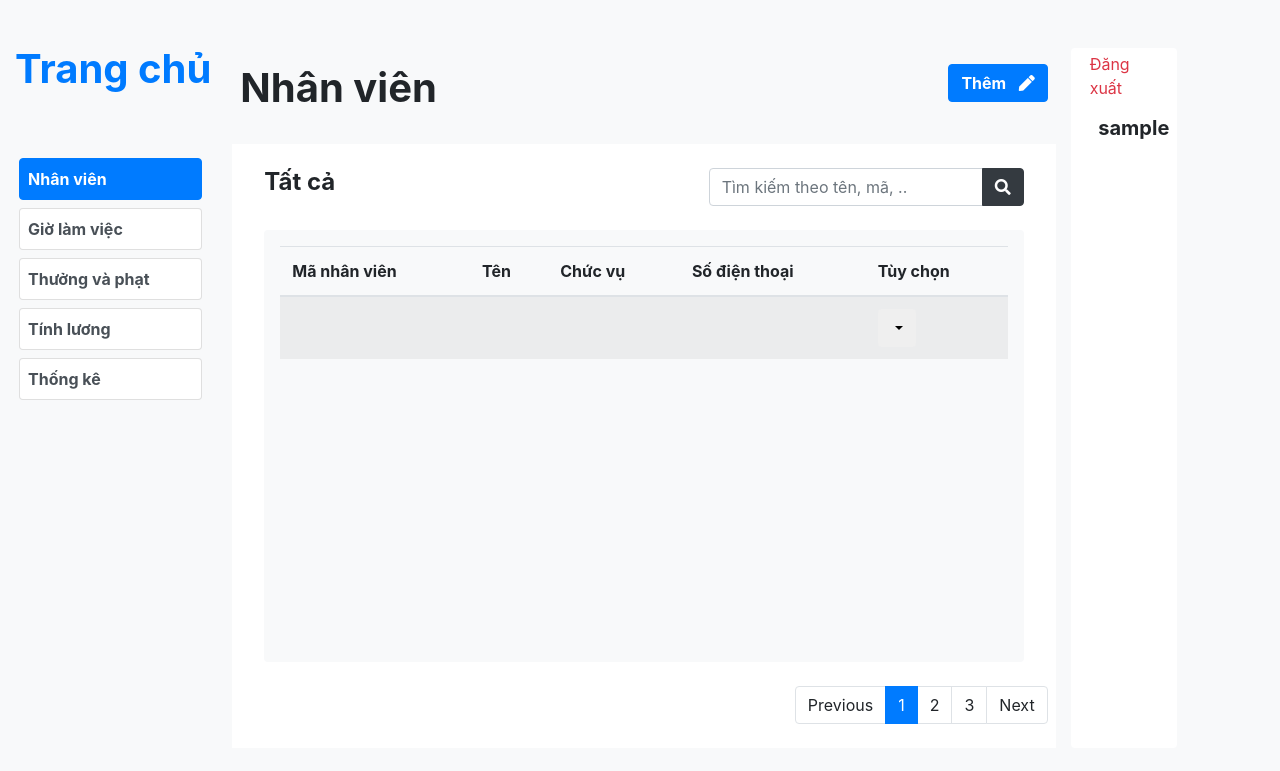
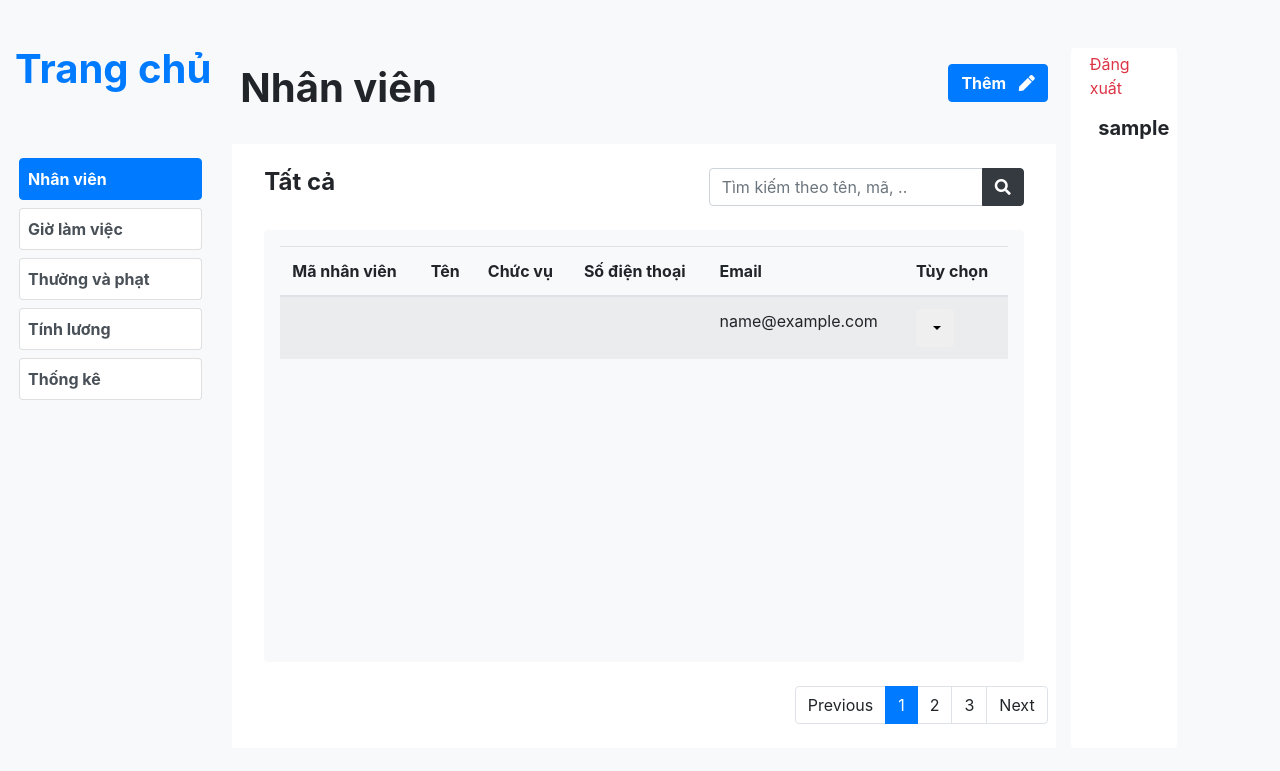
Before and after one commit to 0359562311/btl_php, a PHP site: page /list/manage/nhanvien/ in a window 1280 px wide. Shown: the top 771 px of the page. Run offline with PHP 8.4, Linux system fonts and the light colour scheme; the visitor is signed in with stand-in values (Sample User, id 1); tables that the repository leaves empty or names only in its code hold one stand-in row (values such as "Sample post"); data that the repository does not hold is empty; some libraries are stand-ins or nearby versions.

Commit message:
before run

```diff
--- a/mvc/views/nhanvien_view.php
+++ b/mvc/views/nhanvien_view.php
@@ -127,6 +127,7 @@
                                         <th scope="col">Tên</th>
                                         <th scope="col">Chức vụ</th>
                                         <th scope="col">Số điện thoại</th>
+                                        <th scope="col">Email</th>
                                         <th scope="col">Tùy chọn</th>
                                     </tr>
                                     </thead>
@@ -138,6 +139,7 @@
                                             <td><?php echo $value['hoVaTen']; ?></td>
                                             <td><?php echo $value['TenChucVu']; ?></td>
                                             <td><?php echo $value['SoDienThoai']; ?></td>
+                                            <td><?php echo $value['email']; ?></td>
                                             <td>
                                                 <div class="dropdown">
                                                     <button class="btn dropdown-toggle" type="button" id="dropdownMenu"
--- a/mvc/views/thongke_view.php
+++ b/mvc/views/thongke_view.php
@@ -57,7 +57,6 @@
                                     <?php endforeach; ?>
                                     </tbody>
                                 </table>
-
                             </div>
                         </div>
                     </div>
```
